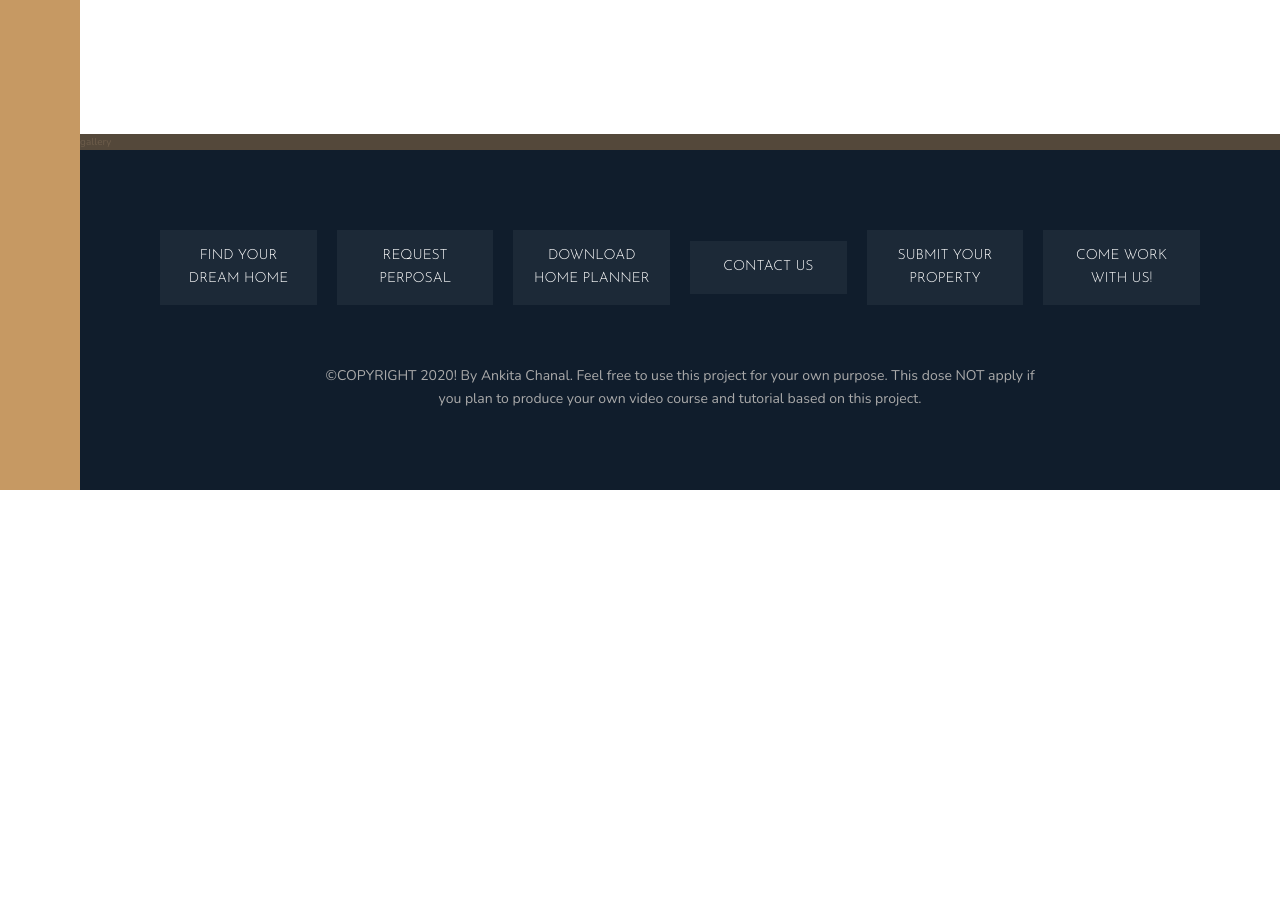
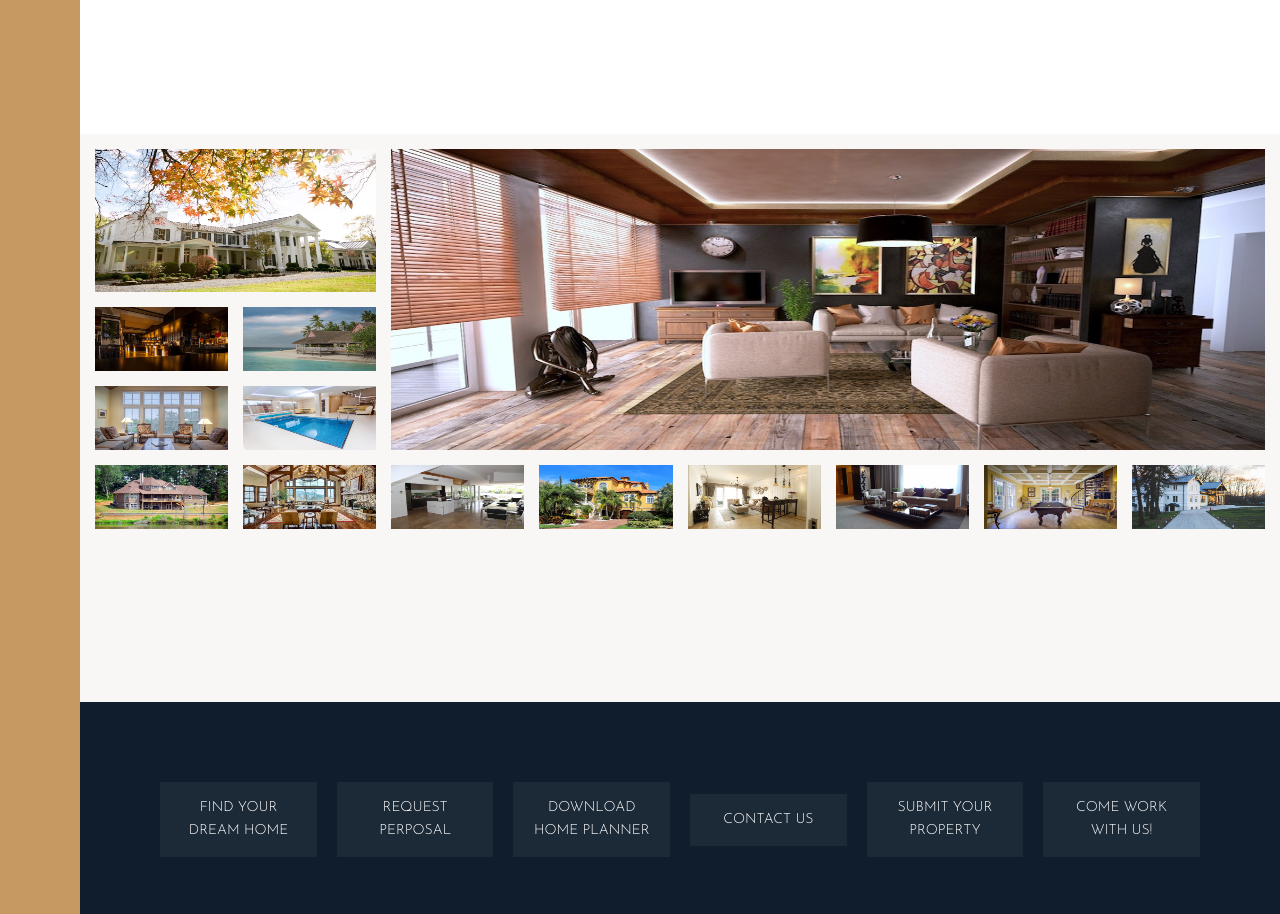
Before and after one commit to ANKITA-web34/nexter, a website: page index.html in a window 1280 px wide. Shown: the part 2940-3854 px from the top of the page. Before the commit the page ends 3430 px from the top, so only its background shows below. Drawn offline with nearby package versions, Linux system fonts and the light colour scheme.

Commit message:
gallery grid structure

```diff
--- a/index.html
+++ b/index.html
@@ -301,7 +301,24 @@
         </section>
 
         <section class="gallery">
-            gallery
+
+            <figure class="gallery__item gallery__item--1"><img src="img/gal-1.jpeg" alt="galler img 1" class="gallery__img"></figure>
+            <figure class="gallery__item gallery__item--2"><img src="img/gal-2.jpeg" alt="galler img 2" class="gallery__img"></figure>
+            <figure class="gallery__item gallery__item--3"><img src="img/gal-3.jpeg" alt="galler img 3" class="gallery__img"></figure>
+            <figure class="gallery__item gallery__item--4"><img src="img/gal-4.jpeg" alt="galler img 4" class="gallery__img"></figure>
+            <figure class="gallery__item gallery__item--5"><img src="img/gal-5.jpeg" alt="galler img 5" class="gallery__img"></figure>
+            <figure class="gallery__item gallery__item--6"><img src="img/gal-6.jpeg" alt="galler img 6" class="gallery__img"></figure>
+            <figure class="gallery__item gallery__item--7"><img src="img/gal-7.jpeg" alt="galler img 7" class="gallery__img"></figure>
+            <figure class="gallery__item gallery__item--8"><img src="img/gal-8.jpeg" alt="galler img 8" class="gallery__img"></figure>
+            <figure class="gallery__item gallery__item--9"><img src="img/gal-9.jpeg" alt="galler img 9" class="gallery__img"></figure>
+            <figure class="gallery__item gallery__item--10"><img src="img/gal-10.jpeg" alt="galler img 10" class="gallery__img"></figure>
+            <figure class="gallery__item gallery__item--11"><img src="img/gal-11.jpeg" alt="galler img 11" class="gallery__img"></figure>
+            <figure class="gallery__item gallery__item--12"><img src="img/gal-12.jpeg" alt="galler img 12" class="gallery__img"></figure>
+            <figure class="gallery__item gallery__item--13"><img src="img/gal-13.jpeg" alt="galler img 13" class="gallery__img"></figure>
+            <figure class="gallery__item gallery__item--14"><img src="img/gal-14.jpeg" alt="galler img 14" class="gallery__img"></figure>
+
+
+
         </section>
 
         <footer class="footer">
@@ -317,6 +334,7 @@
             <p class="copyright">
                 &copy;COPYRIGHT 2020! By Ankita Chanal. Feel free to use this project for your own purpose. This dose NOT apply if you plan to produce your own video course and tutorial based on this project.
             </p>
+
         </footer>
     </body>
 </html>
--- a/sass/_footer.scss
+++ b/sass/_footer.scss
@@ -2,7 +2,6 @@
     background-color: $color-secondary;
     grid-column: full-start / full-end;
     padding: 8rem;
-
 }
 
 .nav  {
--- a/sass/_gallery.scss
+++ b/sass/_gallery.scss
@@ -1,4 +1,88 @@
 .gallery {
-    background-color: $color-grey-dark-1;
+    background-color: $color-grey-light-1;
     grid-column: full-start / full-end;
+
+    display: grid;
+    grid-template-columns: repeat(8, 1fr);
+    grid-template-rows: repeat(7, 5vw);
+    grid-gap: 1.5rem;
+    padding: 1.5rem;
+
+    &__item {
+        &--1 {
+            grid-row: 1 / span 2;
+            grid-column: 1 / span 2;
+        }
+
+        &--2 {
+            grid-row: 1 / span 4;
+            grid-column: 3 /  span 6;
+        }
+
+       /* &--3 {
+            grid-row: 1 / span  3;
+            grid-column: 6 / span 7;
+        }
+
+      /*  &--4 {
+            grid-row: 1 / span 2;
+            grid-column: 7 / span 9;
+        }
+
+        &--5 {
+            grid-row: 1 / span 2;
+            grid-column: 1 / span 2;
+        }
+
+        &--6 {
+            grid-row: 1 / span 2;
+            grid-column: 1 / span 2;
+        }
+
+        &--7 {
+            grid-row: 1 / span 2;
+            grid-column: 1 / span 2;
+        }
+
+        &--8 {
+            grid-row: 1 / span 2;
+            grid-column: 1 / span 2;
+        }
+
+        &--9 {
+            grid-row: 1 / span 2;
+            grid-column: 1 / span 2;
+        }
+
+        &--10 {
+            grid-row: 1 / span 2;
+            grid-column: 1 / span 2;
+        }
+
+        &--11 {
+            grid-row: 1 / span 2;
+            grid-column: 1 / span 2;
+        }
+
+        &--12 {
+            grid-row: 1 / span 2;
+            grid-column: 1 / span 2;
+        }
+
+        &--13 {
+            grid-row: 1 / span 2;
+            grid-column: 1 / span 2;
+        }
+
+        &--14 {
+            grid-row: 1 / span 2;
+            grid-column: 1 / span 2;
+        } */
+    }
+
+    &__img {
+        width: 100%;
+        height: 100%;
+        display: block;
+    }
 }
```
Also changed, not shown: css/style.css.
